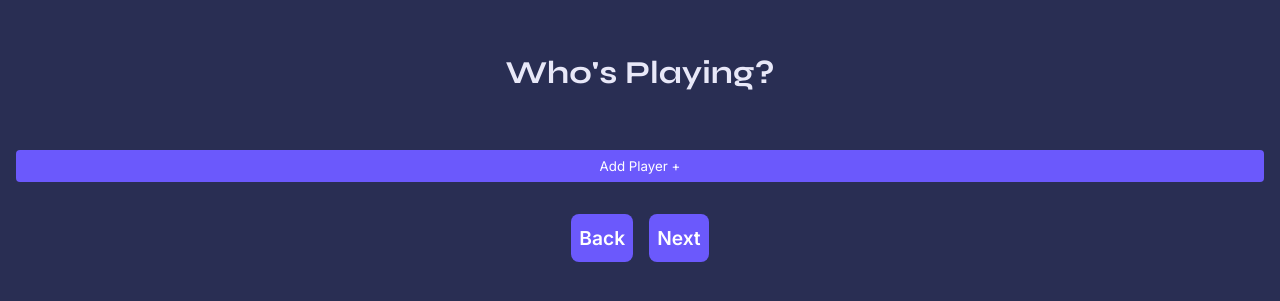
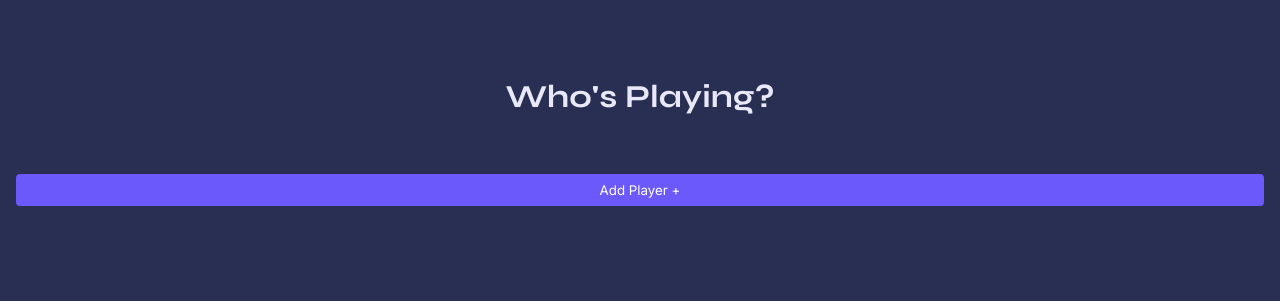
Before and after one commit to codymarshall94/stickpk, a React (Create React App) app: page /setup in a window 1280 px wide. Shown: the part 271-572 px from the top of the page. Built offline with nearby package versions, Linux system fonts and the light colour scheme.

Commit message:
radio selection states

```diff
--- a/src/pages/Setup/Setup.jsx
+++ b/src/pages/Setup/Setup.jsx
@@ -15,12 +15,13 @@ const questions = [
   },
 ];
 
-const Setup = ({ players, setPlayers }) => {
+const Setup = ({ players, setPlayers, setPrompts }) => {
   const [currentQuestion, setCurrentQuestion] = useState(0);
-  const [prompts, setPrompts] = useState(false);
+  const [isRadioChecked, setIsRadioChecked] = useState("false");
   const navigate = useNavigate();
 
   const handlePrompts = (e) => {
+    setIsRadioChecked(e.target.value);
     setPrompts(e.target.value);
   };
 
@@ -49,6 +50,7 @@ const Setup = ({ players, setPlayers }) => {
             type="radio"
             value="true"
             name="prompt"
+            checked={isRadioChecked === "true"}
             onChange={handlePrompts}
           />
           <label>Yes</label>
@@ -57,16 +59,19 @@ const Setup = ({ players, setPlayers }) => {
             value="false"
             name="prompt"
             onChange={handlePrompts}
+            checked={isRadioChecked === "false"}
           />
           <label>No</label>
         </div>
       )}
       <div className="setup-btn-container">
-        {currentQuestion === 0 && players.length > 0 ? (
+        {currentQuestion === 0 && players.length > 1 && (
           <button className="setup-btn" onClick={handleNext}>
             Next
           </button>
-        ) : (
+        )}
+
+        {currentQuestion === 1 && (
           <>
             <button className="setup-btn" onClick={handleBack}>
               Back
@@ -76,6 +81,16 @@ const Setup = ({ players, setPlayers }) => {
             </button>
           </>
         )}
+        {currentQuestion === 2 && (
+          <>
+            <button className="setup-btn" onClick={handleBack}>
+              Back
+            </button>
+            <button className="setup-btn" onClick={handleNext}>
+              Lets Go
+            </button>
+          </>
+        )}
       </div>
     </div>
   );
```
